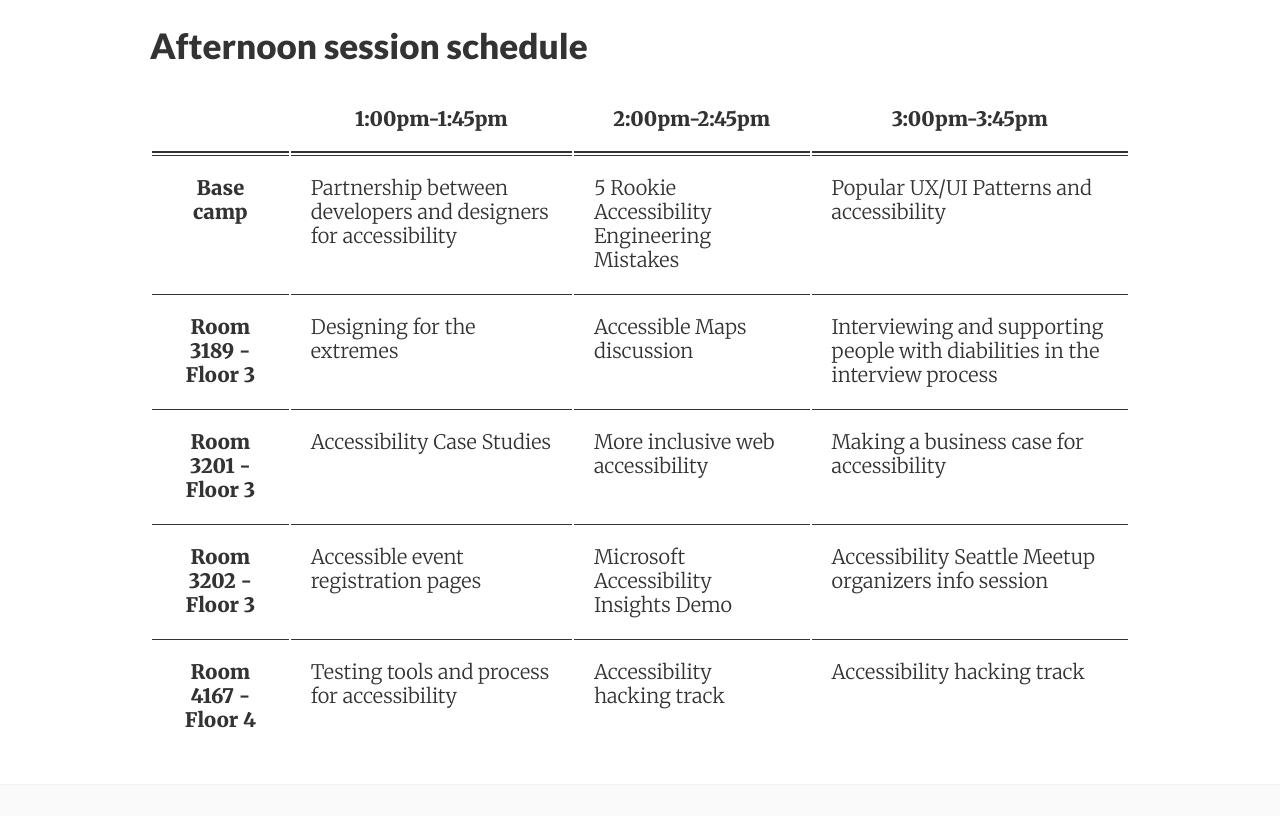
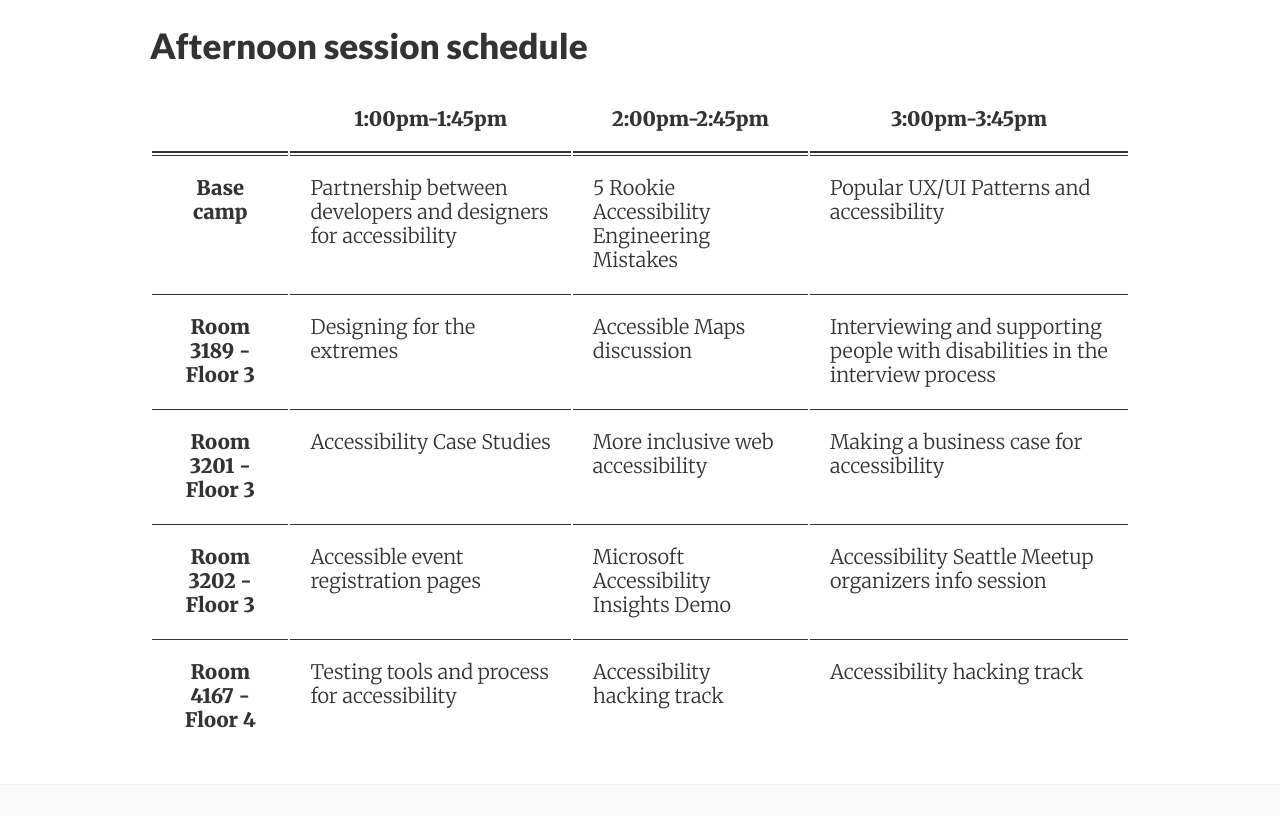
Before and after one commit to marcysutton/a11ycamp-jekyll, a Jekyll site: the page built from schedule.html, in a window 1280 px wide. Shown: the part 1033-1849 px from the top of the page. Built offline with Jekyll 4.4.1, drawn with Linux system fonts in a browser that asks for light colours; comment, search, counter and statistics services are not loaded.

Commit message:
fix typo

```diff
--- a/schedule.html
+++ b/schedule.html
@@ -58,7 +58,7 @@ permalink: /schedule/
         <th scope="row">Room 3189 - Floor 3</th>
         <td>Designing for the extremes</td>
         <td>Accessible Maps discussion</td>
-        <td>Interviewing and supporting people with diabilities in the interview process</td>
+        <td>Interviewing and supporting people with disabilities in the interview process</td>
       </tr>
       <tr>
         <th scope="row">Room 3201 - Floor 3</th>
```
